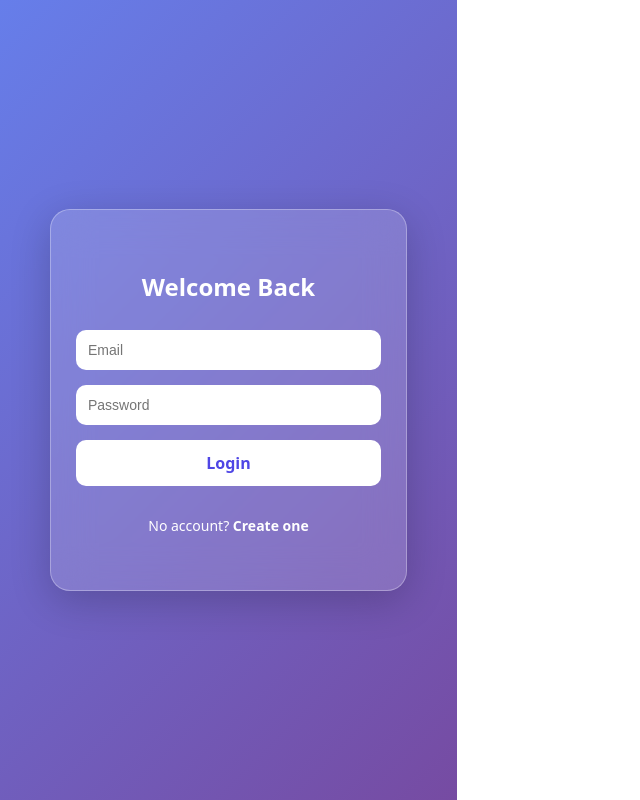
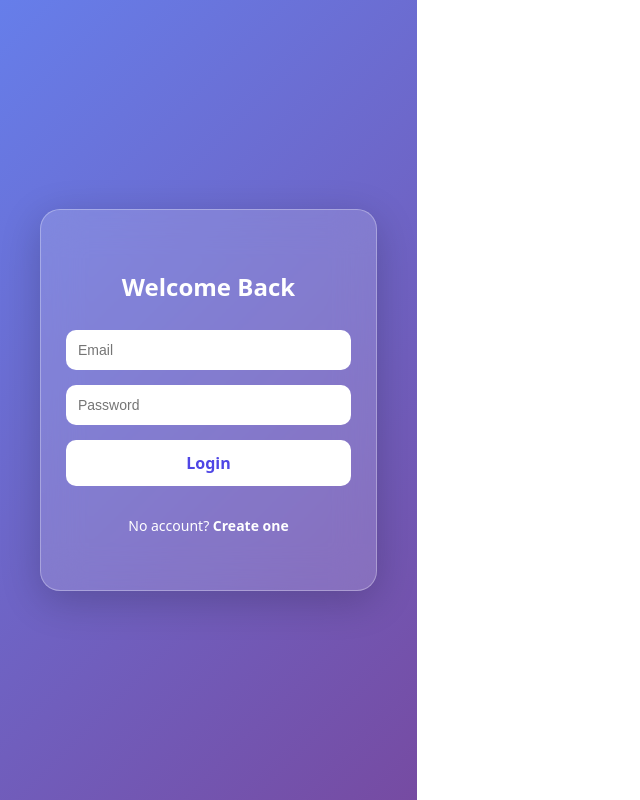
Before and after one commit to aravindhofficiel/notes, a React app in the folder frontend/: page / in a window 1280 px wide. Shown: the whole page, without its empty margins (0-640 px from the left). Built offline with nearby package versions, Linux system fonts and the light colour scheme; the HTML template or start-up script is replaced by a standard one.

Commit message:
added padding and added alignitem center to the const container and registor page and the login page remove the top and bottom values  to the 40px dashboard

```diff
--- a/frontend/src/pages/Login.jsx
+++ b/frontend/src/pages/Login.jsx
@@ -60,7 +60,7 @@ const page = {
   justifyContent: "center",
   alignItems: "center",
   background: "linear-gradient(135deg, #667eea, #764ba2)",
-  padding: "0px 50px"
+  padding: "0px 40px"
 };
 
 const glassCard = {
--- a/frontend/src/pages/Register.jsx
+++ b/frontend/src/pages/Register.jsx
@@ -60,7 +60,7 @@ const page = {
   justifyContent: "center",
   alignItems: "center",
   background: "linear-gradient(135deg, #667eea, #764ba2)",
-  padding: "0px 50px",
+  padding: "0px 40px",
 };
 const glassCard = {
   width: "90%",
```
